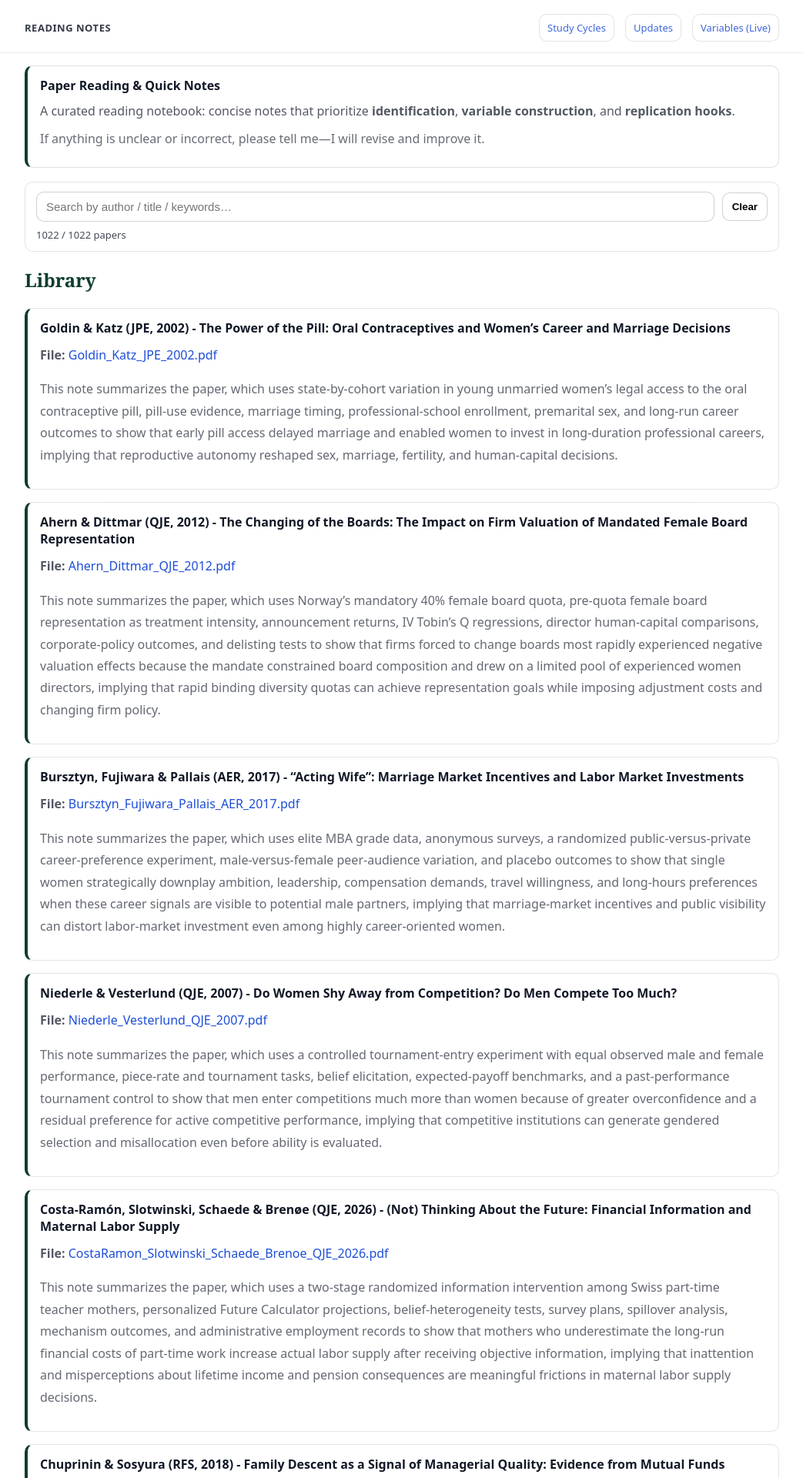
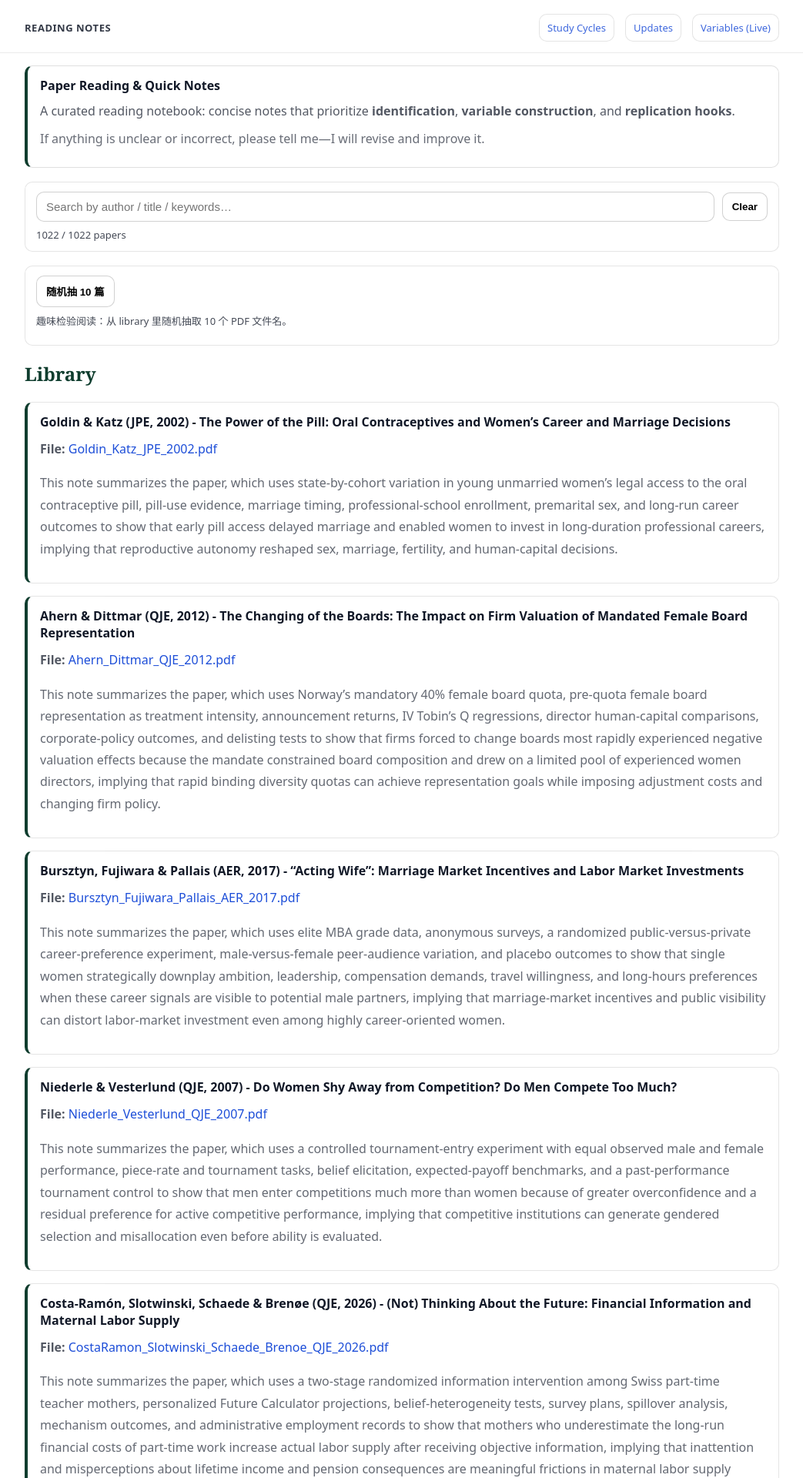
Before and after one commit to yaxinzn/study-archive, a Jekyll site: the page built from reading/index.md, in a window 1280 px wide. Shown: the top 1920 px of the page at 77% size, without its empty margins (118-1161 px from the left). Built offline with Jekyll 4.4.1, drawn with Linux system fonts in a browser that asks for light colours; some of the changed lines change nothing that is shown.

Commit message:
Refactor CSS and add random PDF selection feature

```diff
--- a/reading/index.md
+++ b/reading/index.md
@@ -28,7 +28,12 @@
   border-radius: 10px;
   background: #fff;
 }
-.reading-search-row{ display:flex; gap:10px; flex-wrap:wrap; align-items:center; }
+.reading-search-row{
+  display:flex;
+  gap:10px;
+  flex-wrap:wrap;
+  align-items:center;
+}
 #readingQuery{
   flex: 1 1 420px;
   padding: 10px 12px;
@@ -45,7 +50,11 @@
   cursor:pointer;
 }
 #readingClear:hover{ transform: translateY(-1px); }
-.reading-count{ margin-top: 8px; opacity: .78; font-size: 13px; }
+.reading-count{
+  margin-top: 8px;
+  opacity: .78;
+  font-size: 13px;
+}
 .reading-empty{
   display:none;
   margin-top: 8px;
@@ -54,6 +63,41 @@
   border-radius: 10px;
   background: rgba(0,0,0,.02);
   opacity: .85;
+}
+
+/* Random picker */
+.reading-random{
+  margin: 10px 0 18px 0;
+  padding: 12px 14px;
+  border: 1px solid rgba(0,0,0,.10);
+  border-radius: 10px;
+  background: #fff;
+}
+.reading-random-row{
+  display:flex;
+  gap:10px;
+  flex-wrap:wrap;
+  align-items:center;
+}
+#readingRandomBtn{
+  padding: 10px 12px;
+  border: 1px solid rgba(0,0,0,.18);
+  border-radius: 10px;
+  background:#fff;
+  font-weight: 650;
+  cursor:pointer;
+}
+#readingRandomBtn:hover{ transform: translateY(-1px); }
+.reading-random-note{
+  margin-top: 8px;
+  opacity: .78;
+  font-size: 13px;
+}
+#readingRandomList{
+  margin: 10px 0 0 20px;
+}
+#readingRandomList li{
+  margin: 5px 0;
 }
 
 /* Cards */
@@ -90,6 +134,16 @@
   <div class="reading-empty" id="readingEmpty">No matching papers. Try a different keyword (e.g., author surname).</div>
 </div>
 
+<div class="reading-random">
+  <div class="reading-random-row">
+    <button id="readingRandomBtn" type="button">随机抽 10 篇</button>
+  </div>
+  <div class="reading-random-note">
+    趣味检验阅读：从 library 里随机抽取 10 个 PDF 文件名。
+  </div>
+  <ol id="readingRandomList"></ol>
+</div>
+
 ## Library
 
 {% assign items = site.data.reading %}
@@ -120,26 +174,83 @@
   const entries = Array.from(document.querySelectorAll('.reading-entry'));
   const count = document.getElementById('readingCount');
   const empty = document.getElementById('readingEmpty');
+
+  const randomBtn = document.getElementById('readingRandomBtn');
+  const randomList = document.getElementById('readingRandomList');
+
   if (!input) return;
 
-  function norm(x){ return (x || '').toLowerCase().replace(/\s+/g,' ').trim(); }
+  function norm(x){
+    return (x || '').toLowerCase().replace(/\s+/g, ' ').trim();
+  }
 
   function update(){
     const q = norm(input.value);
     let shown = 0;
+
     for (const el of entries) {
       const hay = norm(el.getAttribute('data-search')) || norm(el.textContent);
       const ok = !q || hay.includes(q);
       el.style.display = ok ? '' : 'none';
       if (ok) shown += 1;
     }
+
     if (count) count.textContent = `${shown} / ${entries.length} papers`;
     if (empty) empty.style.display = (shown === 0) ? 'block' : 'none';
   }
 
+  function pickRandomPDFs(){
+    if (!randomList) return;
+
+    const pdfs = Array.from(document.querySelectorAll('.reading-file a'))
+      .map(a => ({
+        name: a.textContent.trim(),
+        href: a.getAttribute('href')
+      }))
+      .filter(x => x.name);
+
+    const shuffled = pdfs
+      .map(x => ({ x, r: Math.random() }))
+      .sort((a, b) => a.r - b.r)
+      .map(o => o.x)
+      .slice(0, 10);
+
+    randomList.innerHTML = '';
+
+    if (shuffled.length === 0) {
+      randomList.innerHTML = '<li>No PDFs found.</li>';
+      return;
+    }
+
+    for (const pdf of shuffled) {
+      const li = document.createElement('li');
+      const a = document.createElement('a');
+
+      a.textContent = pdf.name;
+      a.href = pdf.href;
+
+      li.appendChild(a);
+      randomList.appendChild(li);
+    }
+  }
+
   input.addEventListener('input', update);
-  clearBtn && clearBtn.addEventListener('click', () => { input.value=''; update(); input.focus(); });
-  input.addEventListener('keydown', (e) => { if (e.key === 'Escape') { input.value=''; update(); } });
+
+  clearBtn && clearBtn.addEventListener('click', () => {
+    input.value = '';
+    update();
+    input.focus();
+  });
+
+  input.addEventListener('keydown', (e) => {
+    if (e.key === 'Escape') {
+      input.value = '';
+      update();
+    }
+  });
+
+  randomBtn && randomBtn.addEventListener('click', pickRandomPDFs);
+
   update();
 })();
 </script>
```
